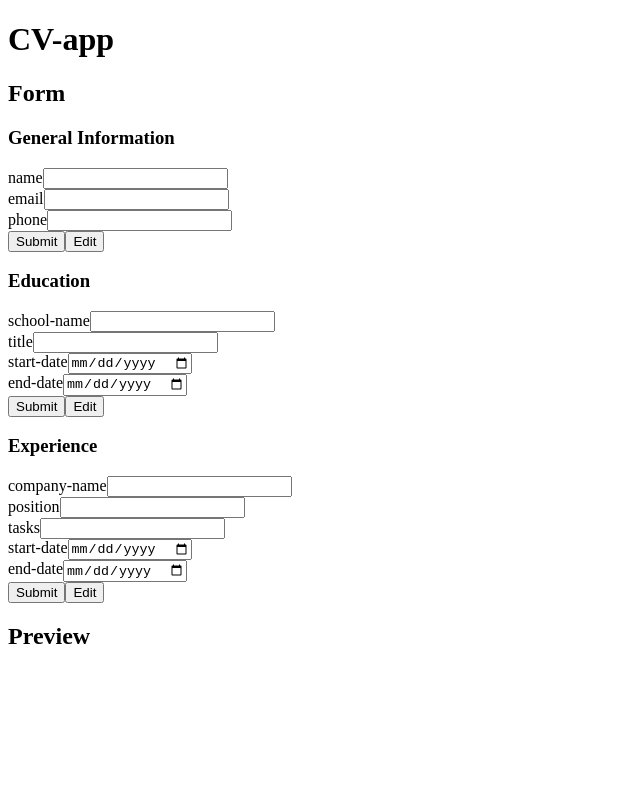
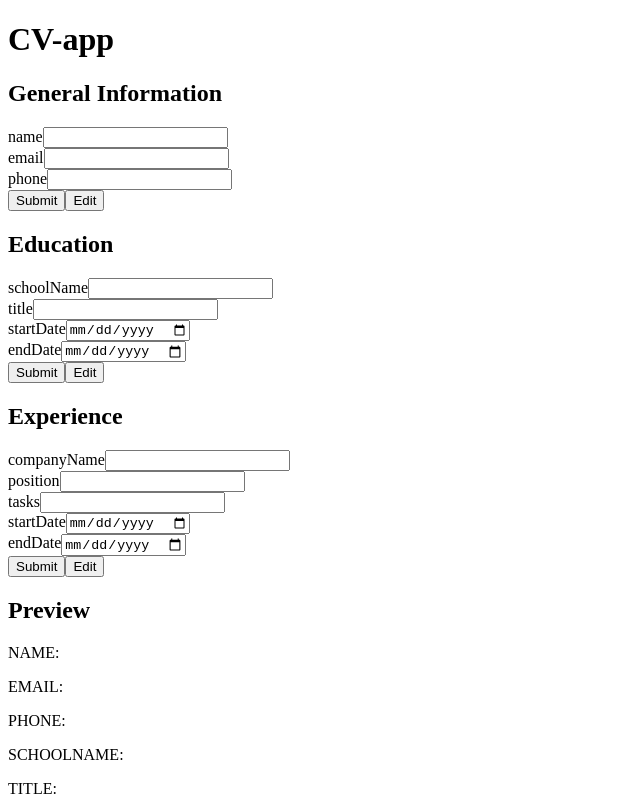
Before and after one commit to MaslowskiLukasz/cv-app, a React (Create React App) app: page / in a window 1280 px wide. Shown: the top 800 px of the page, without its empty margins (0-640 px from the left). Built offline with nearby package versions, Linux system fonts and the light colour scheme.

Commit message:
Add onChange and onSubmit handlers; add state to App; add display to Preview

```diff
--- a/src/App.js
+++ b/src/App.js
@@ -4,12 +4,146 @@ import Preview from './components/Preview';
 import formFields from './common/formFields';
 
 class App extends Component {
+  constructor(props) {
+    super(props);
+
+    this.handleChangeGeneralInfo = this.handleChangeGeneralInfo.bind(this);
+    this.handleChangeEducation = this.handleChangeEducation.bind(this);
+    this.handleChangeExperience = this.handleChangeExperience.bind(this);
+    this.handleSubmitGeneralInfo = this.handleSubmitGeneralInfo.bind(this);
+    this.handleSubmitEducation = this.handleSubmitEducation.bind(this);
+    this.handleSubmitExperience = this.handleSubmitExperience.bind(this);
+
+    this.state = {
+      inputs: [
+        {
+          name: '',
+          email: '',
+          phone: '',
+        },
+        {
+          schoolName: '',
+          title: '',
+          startDate: '',
+          endDate: '',
+        },
+        {
+          companyName: '',
+          position: '',
+          tasks: '',
+          startDate: '',
+          endDate: '',
+        }
+      ],
+      preview: [
+        {
+          name: '',
+          email: '',
+          phone: '',
+        },
+        {
+          schoolName: '',
+          title: '',
+          startDate: '',
+          endDate: '',
+        },
+        {
+          companyName: '',
+          position: '',
+          tasks: '',
+          startDate: '',
+          endDate: '',
+        }
+      ]
+    }
+  }
+
+  handleChangeGeneralInfo(event) {
+    const target = event.target;
+    const name = target.name;
+    const nextState = [...this.state.inputs];
+    nextState[0][name] = target.value;
+
+    this.setState({
+      inputs: nextState
+    })
+  }
+
+  handleChangeEducation(event) {
+    const target = event.target;
+    const name = target.name;
+    const nextState = [...this.state.inputs];
+    nextState[1][name] = target.value;
+
+    this.setState({
+      inputs: nextState
+    })
+  }
+
+  handleChangeExperience(event) {
+    const target = event.target;
+    const name = target.name;
+    const nextState = [...this.state.inputs];
+    nextState[2][name] = target.value;
+
+    this.setState({
+      inputs: nextState
+    })
+  }
+
+  handleSubmitGeneralInfo() {
+    const nextState = [...this.state.preview];
+    nextState[0] = this.state.inputs[0];
+    console.log(nextState);
+
+    this.setState({
+      preview: nextState
+    })
+  }
+
+  handleSubmitEducation() {
+    const nextState = [...this.state.preview];
+    nextState[1] = this.state.inputs[1];
+    console.log(nextState);
+
+    this.setState({
+      preview: nextState
+    })
+  }
+
+  handleSubmitExperience() {
+    const nextState = [...this.state.preview];
+    nextState[2] = this.state.inputs[2];
+    console.log(nextState);
+
+    this.setState({
+      preview: nextState
+    })
+  }
+
   render() {
     return (
       <div className="App">
         <h1>CV-app</h1>
-        <Form sections={formFields} />
-        <Preview />
+        <Form
+          section={formFields[0]}
+          inputs={this.state.inputs[0]}
+          handleChange={this.handleChangeGeneralInfo}
+          handleSubmit={this.handleSubmitGeneralInfo}
+        />
+        <Form
+          section={formFields[1]}
+          inputs={this.state.inputs[1]}
+          handleChange={this.handleChangeEducation}
+          handleSubmit={this.handleSubmitEducation}
+        />
+        <Form
+          section={formFields[2]}
+          inputs={this.state.inputs[2]}
+          handleChange={this.handleChangeExperience}
+          handleSubmit={this.handleSubmitExperience}
+        />
+        <Preview values={this.state.preview} />
       </div>
     );
   }
--- a/src/common/formFields.js
+++ b/src/common/formFields.js
@@ -20,7 +20,7 @@ const formFields = [
     name: 'Education',
     fields: [
       {
-        name: 'school-name',
+        name: 'schoolName',
         type: 'text'
       },
       {
@@ -28,11 +28,11 @@ const formFields = [
         type: 'text'
       },
       {
-        name: 'start-date',
+        name: 'startDate',
         type: 'date'
       },
       {
-        name: 'end-date',
+        name: 'endDate',
         type: 'date'
       }
     ]
@@ -41,7 +41,7 @@ const formFields = [
     name: 'Experience',
     fields: [
       {
-        name: 'company-name',
+        name: 'companyName',
         type: 'text'
       },
       {
@@ -53,11 +53,11 @@ const formFields = [
         type: 'text'
       },
       {
-        name: 'start-date',
+        name: 'startDate',
         type: 'date'
       },
       {
-        name: 'end-date',
+        name: 'endDate',
         type: 'date'
       }
     ]
--- a/src/components/Form.js
+++ b/src/components/Form.js
@@ -2,38 +2,40 @@ import React, { Component } from 'react';
 
 class Form extends Component {
   render() {
-    const sections = this.props.sections;
+    const { section, inputs, handleChange, handleSubmit } = this.props;
+
     return (
       <div>
-        <h2>Form</h2>
-        {sections.map((section) => {
-          return <FormSection sectionName={section.name} fields={section.fields} />
-        })}
+        <h2>{section.name}</h2>
+        <form>
+          <InputList
+            fields={section.fields}
+            inputs={inputs}
+            handleChange={handleChange}
+          />
+          <button onClick={handleSubmit} type='button'>Submit</button>
+          <button type='reset'>Edit</button>
+        </form>
       </div>
     )
   }
 }
 
-class FormSection extends Component {
-  render() {
-      return (
-        <div className='form-section'>
-          <h3>{this.props.sectionName}</h3>
-          <InputList fields={this.props.fields} />
-          <button>Submit</button>
-          <button>Edit</button>
-        </div>
-      )
-  }
-}
-
 class InputList extends Component {
   render() {
-    const fields = this.props.fields;
+    const { fields, inputs, handleChange } = this.props;
+
     return(
       <div>
-        {fields.map((field) => {
-          return <InputItem name={field.name} type={field.type} />
+        {fields.map((field, index) => {
+          return (
+            <InputItem
+              name={field.name}
+              type={field.type}
+              value={inputs[index]}
+              handleChange={handleChange}
+            />
+          )
         })}
       </div>
     )
@@ -42,11 +44,17 @@ class InputList extends Component {
 
 class InputItem extends Component {
   render() {
-    const { name, type } = this.props;
+    const { name, type, value, handleChange } = this.props;
     return (
       <div>
         <label htmlFor={name}>{name}</label>
-        <input id={name} type={type}></input>
+        <input
+          id={name}
+          type={type}
+          name={name}
+          value={value}
+          onChange={handleChange}>
+        </input>
       </div>
     )
   }
--- a/src/components/Preview.js
+++ b/src/components/Preview.js
@@ -2,9 +2,18 @@ import React, { Component } from 'react';
 
 class Preview extends Component {
   render() {
+    const values = this.props.values;
+
     return (
       <div className='preview'>
         <h2>Preview</h2>
+        {values.map((obj) => {
+          return(
+            Object.entries(obj).map(([key, value]) => {
+              return <p>{key.toUpperCase()}: {value} </p>
+            })
+          )
+        })}
       </div>
     )
   }
```
